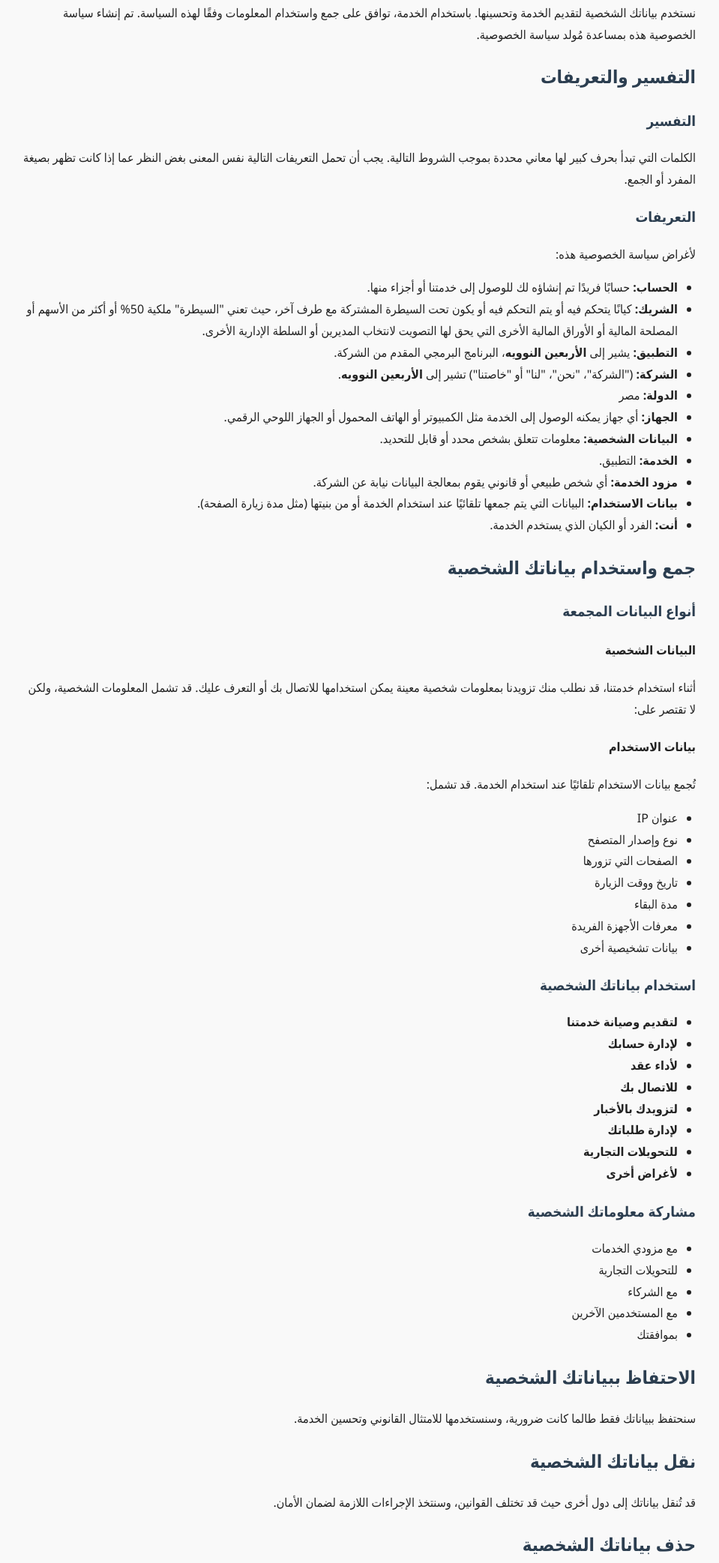
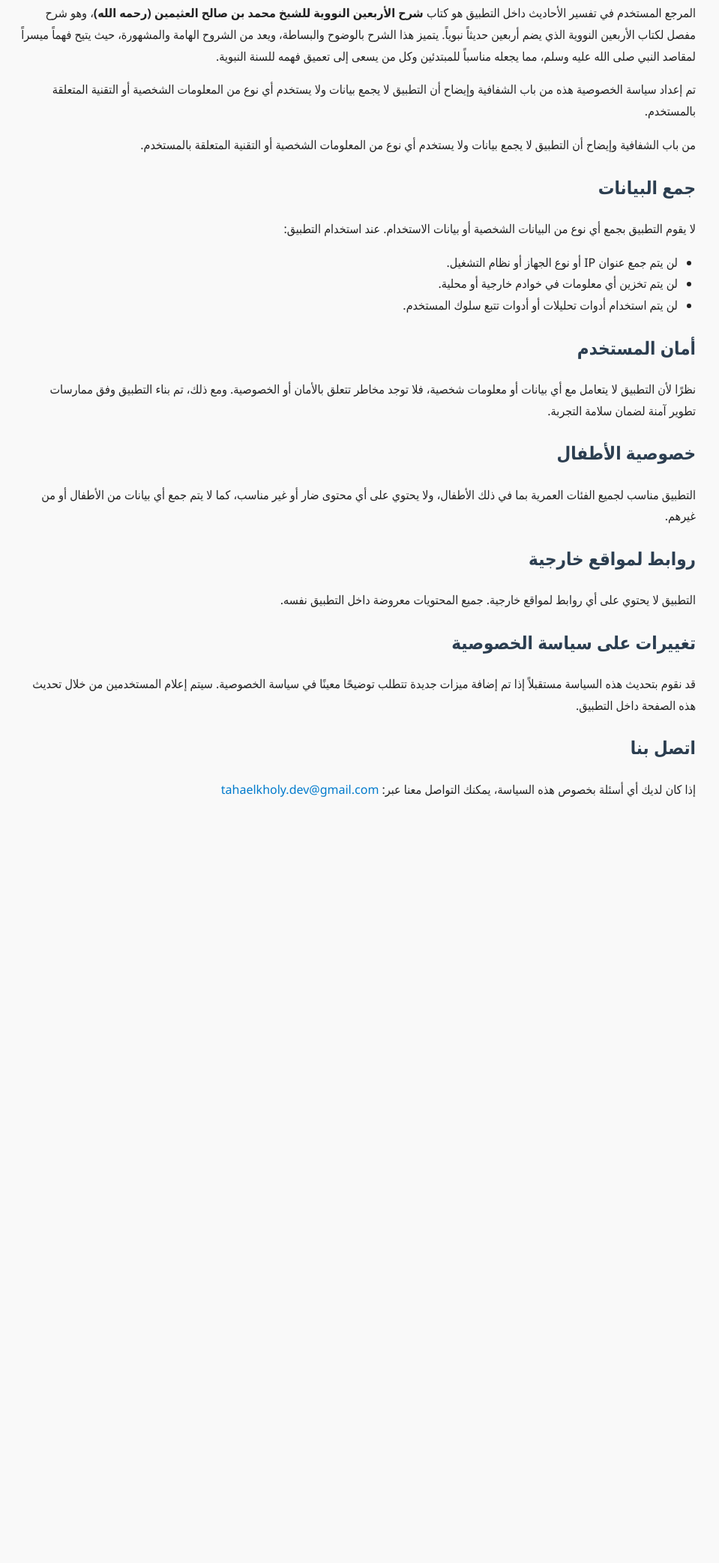
Before and after one commit to taha-elkholy/arbein_privacy.githube.io, a plain HTML site: page index.html in a window 1280 px wide. Shown: the part 321-2406 px from the top of the page at 75% size, without its empty margins (162-1121 px from the left). After the commit the page ends 1436 px from the top, so only its background shows below. Drawn offline with Linux system fonts and the light colour scheme.

Commit message:
Update index.html

```diff
--- a/index.html
+++ b/index.html
@@ -37,107 +37,38 @@
 </head>
 <body>
 <main>
-<h1>للأربعين النوويه</h1>
+<h1>الأربعين النوويه</h1>
 <h2>سياسة الخصوصية</h2>
 <p>آخر تحديث: ٦ سبتمبر ٢٠٢٤</p>
-<p>تصف سياسة الخصوصية هذه سياساتنا وإجراءاتنا بشأن جمع واستخدام والإفصاح عن معلوماتك عندما تستخدم الخدمة، وتخبرك عن حقوقك في الخصوصية وكيف تحميك القوانين.</p>
-<p>نستخدم بياناتك الشخصية لتقديم الخدمة وتحسينها. باستخدام الخدمة، توافق على جمع واستخدام المعلومات وفقًا لهذه السياسة. تم إنشاء سياسة الخصوصية هذه بمساعدة مُولد سياسة الخصوصية.</p>
 
-<h2>التفسير والتعريفات</h2>
-<h3>التفسير</h3>
-<p>الكلمات التي تبدأ بحرف كبير لها معاني محددة بموجب الشروط التالية. يجب أن تحمل التعريفات التالية نفس المعنى بغض النظر عما إذا كانت تظهر بصيغة المفرد أو الجمع.</p>
+<p>تطبيق <strong>الأربعين النووية</strong> هو تطبيق يعرض مجموعة من الأحاديث النبوية الشريفة مع تفسيرها، ولا يقوم بجمع أو تخزين أي معلومات شخصية من المستخدمين. لا يتطلب التطبيق تسجيل دخول أو إدخال أي بيانات شخصية، كما لا يقوم بتتبع أو مراقبة سلوك المستخدم داخل التطبيق.</p>
 
-<h3>التعريفات</h3>
-<p>لأغراض سياسة الخصوصية هذه:</p>
+<p>المرجع المستخدم في تفسير الأحاديث داخل التطبيق هو كتاب <strong>شرح الأربعين النووية للشيخ محمد بن صالح العثيمين (رحمه الله)</strong>، وهو شرح مفصل لكتاب الأربعين النووية الذي يضم أربعين حديثاً نبوياً. يتميز هذا الشرح بالوضوح والبساطة، ويعد من الشروح الهامة والمشهورة، حيث يتيح فهماً ميسراً لمقاصد النبي صلى الله عليه وسلم، مما يجعله مناسباً للمبتدئين وكل من يسعى إلى تعميق فهمه للسنة النبوية.</p>
+
+<p>تم إعداد سياسة الخصوصية هذه من باب الشفافية وإيضاح أن التطبيق لا يجمع بيانات ولا يستخدم أي نوع من المعلومات الشخصية أو التقنية المتعلقة بالمستخدم.</p> من باب الشفافية وإيضاح أن التطبيق لا يجمع بيانات ولا يستخدم أي نوع من المعلومات الشخصية أو التقنية المتعلقة بالمستخدم.</p>
+
+<h2>جمع البيانات</h2>
+<p>لا يقوم التطبيق بجمع أي نوع من البيانات الشخصية أو بيانات الاستخدام. عند استخدام التطبيق:</p>
 <ul>
-  <li><strong>الحساب:</strong> حسابًا فريدًا تم إنشاؤه لك للوصول إلى خدمتنا أو أجزاء منها.</li>
-  <li><strong>الشريك:</strong> كيانًا يتحكم فيه أو يتم التحكم فيه أو يكون تحت السيطرة المشتركة مع طرف آخر، حيث تعني "السيطرة" ملكية 50% أو أكثر من الأسهم أو المصلحة المالية أو الأوراق المالية الأخرى التي يحق لها التصويت لانتخاب المديرين أو السلطة الإدارية الأخرى.</li>
-  <li><strong>التطبيق:</strong> يشير إلى <strong>الأربعين النوويه</strong>، البرنامج البرمجي المقدم من الشركة.</li>
-  <li><strong>الشركة:</strong> ("الشركة"، "نحن"، "لنا" أو "خاصتنا") تشير إلى <strong>الأربعين النوويه</strong>.</li>
-  <li><strong>الدولة:</strong> مصر</li>
-  <li><strong>الجهاز:</strong> أي جهاز يمكنه الوصول إلى الخدمة مثل الكمبيوتر أو الهاتف المحمول أو الجهاز اللوحي الرقمي.</li>
-  <li><strong>البيانات الشخصية:</strong> معلومات تتعلق بشخص محدد أو قابل للتحديد.</li>
-  <li><strong>الخدمة:</strong> التطبيق.</li>
-  <li><strong>مزود الخدمة:</strong> أي شخص طبيعي أو قانوني يقوم بمعالجة البيانات نيابة عن الشركة.</li>
-  <li><strong>بيانات الاستخدام:</strong> البيانات التي يتم جمعها تلقائيًا عند استخدام الخدمة أو من بنيتها (مثل مدة زيارة الصفحة).</li>
-  <li><strong>أنت:</strong> الفرد أو الكيان الذي يستخدم الخدمة.</li>
+  <li>لن يتم جمع عنوان IP أو نوع الجهاز أو نظام التشغيل.</li>
+  <li>لن يتم تخزين أي معلومات في خوادم خارجية أو محلية.</li>
+  <li>لن يتم استخدام أدوات تحليلات أو أدوات تتبع سلوك المستخدم.</li>
 </ul>
 
-<h2>جمع واستخدام بياناتك الشخصية</h2>
-<h3>أنواع البيانات المجمعة</h3>
-<h4>البيانات الشخصية</h4>
-<p>أثناء استخدام خدمتنا، قد نطلب منك تزويدنا بمعلومات شخصية معينة يمكن استخدامها للاتصال بك أو التعرف عليك. قد تشمل المعلومات الشخصية، ولكن لا تقتصر على:</p>
-
-<h4>بيانات الاستخدام</h4>
-<p>تُجمع بيانات الاستخدام تلقائيًا عند استخدام الخدمة. قد تشمل:</p>
-<ul>
-  <li>عنوان IP</li>
-  <li>نوع وإصدار المتصفح</li>
-  <li>الصفحات التي تزورها</li>
-  <li>تاريخ ووقت الزيارة</li>
-  <li>مدة البقاء</li>
-  <li>معرفات الأجهزة الفريدة</li>
-  <li>بيانات تشخيصية أخرى</li>
-</ul>
-
-<h3>استخدام بياناتك الشخصية</h3>
-<ul>
-  <li><strong>لتقديم وصيانة خدمتنا</strong></li>
-  <li><strong>لإدارة حسابك</strong></li>
-  <li><strong>لأداء عقد</strong></li>
-  <li><strong>للاتصال بك</strong></li>
-  <li><strong>لتزويدك بالأخبار</strong></li>
-  <li><strong>لإدارة طلباتك</strong></li>
-  <li><strong>للتحويلات التجارية</strong></li>
-  <li><strong>لأغراض أخرى</strong></li>
-</ul>
-
-<h3>مشاركة معلوماتك الشخصية</h3>
-<ul>
-  <li>مع مزودي الخدمات</li>
-  <li>للتحويلات التجارية</li>
-  <li>مع الشركاء</li>
-  <li>مع المستخدمين الآخرين</li>
-  <li>بموافقتك</li>
-</ul>
-
-<h2>الاحتفاظ ببياناتك الشخصية</h2>
-<p>سنحتفظ ببياناتك فقط طالما كانت ضرورية، وسنستخدمها للامتثال القانوني وتحسين الخدمة.</p>
-
-<h2>نقل بياناتك الشخصية</h2>
-<p>قد تُنقل بياناتك إلى دول أخرى حيث قد تختلف القوانين، وسنتخذ الإجراءات اللازمة لضمان الأمان.</p>
-
-<h2>حذف بياناتك الشخصية</h2>
-<p>يمكنك تعديل أو حذف بياناتك من خلال إعدادات الحساب أو التواصل معنا، ما لم يكن هناك التزام قانوني بالاحتفاظ بها.</p>
-
-<h2>الإفصاح عن بياناتك الشخصية</h2>
-<h3>المعاملات التجارية</h3>
-<p>قد يتم نقل البيانات أثناء عمليات الاندماج أو البيع.</p>
-<h3>إنفاذ القانون</h3>
-<p>قد يتم الكشف عنها إذا طُلب ذلك بموجب القانون.</p>
-<h3>متطلبات قانونية أخرى</h3>
-<ul>
-  <li>الامتثال للقانون</li>
-  <li>حماية حقوق الشركة</li>
-  <li>منع السلوك غير القانوني</li>
-  <li>حماية السلامة العامة</li>
-  <li>الدفاع القانوني</li>
-</ul>
-
-<h2>أمان بياناتك الشخصية</h2>
-<p>نتخذ تدابير أمنية مناسبة ولكن لا يمكن ضمان الأمان المطلق.</p>
+<h2>أمان المستخدم</h2>
+<p>نظرًا لأن التطبيق لا يتعامل مع أي بيانات أو معلومات شخصية، فلا توجد مخاطر تتعلق بالأمان أو الخصوصية. ومع ذلك، تم بناء التطبيق وفق ممارسات تطوير آمنة لضمان سلامة التجربة.</p>
 
 <h2>خصوصية الأطفال</h2>
-<p>لا نخدم من هم دون 13 سنة. إذا تم جمع بيانات دون إذن الوالدين، سنقوم بحذفها.</p>
+<p>التطبيق مناسب لجميع الفئات العمرية بما في ذلك الأطفال، ولا يحتوي على أي محتوى ضار أو غير مناسب، كما لا يتم جمع أي بيانات من الأطفال أو من غيرهم.</p>
 
-<h2>روابط لمواقع أخرى</h2>
-<p>قد تحتوي خدمتنا على روابط خارجية ولسنا مسؤولين عن ممارسات الخصوصية الخاصة بها.</p>
+<h2>روابط لمواقع خارجية</h2>
+<p>التطبيق لا يحتوي على أي روابط لمواقع خارجية. جميع المحتويات معروضة داخل التطبيق نفسه.</p>
 
-<h2>تغييرات سياسة الخصوصية</h2>
-<p>قد نقوم بتحديث السياسة، وسنقوم بإعلامك، وندعوك لمراجعتها دوريًا.</p>
+<h2>تغييرات على سياسة الخصوصية</h2>
+<p>قد نقوم بتحديث هذه السياسة مستقبلاً إذا تم إضافة ميزات جديدة تتطلب توضيحًا معينًا في سياسة الخصوصية. سيتم إعلام المستخدمين من خلال تحديث هذه الصفحة داخل التطبيق.</p>
 
 <h2>اتصل بنا</h2>
-<p>لأي استفسارات، راسلنا عبر:
+<p>إذا كان لديك أي أسئلة بخصوص هذه السياسة، يمكنك التواصل معنا عبر:
   <a href="mailto:tahaelkholy.dev@gmail.com">tahaelkholy.dev@gmail.com</a>
 </p>
 </main>
```
